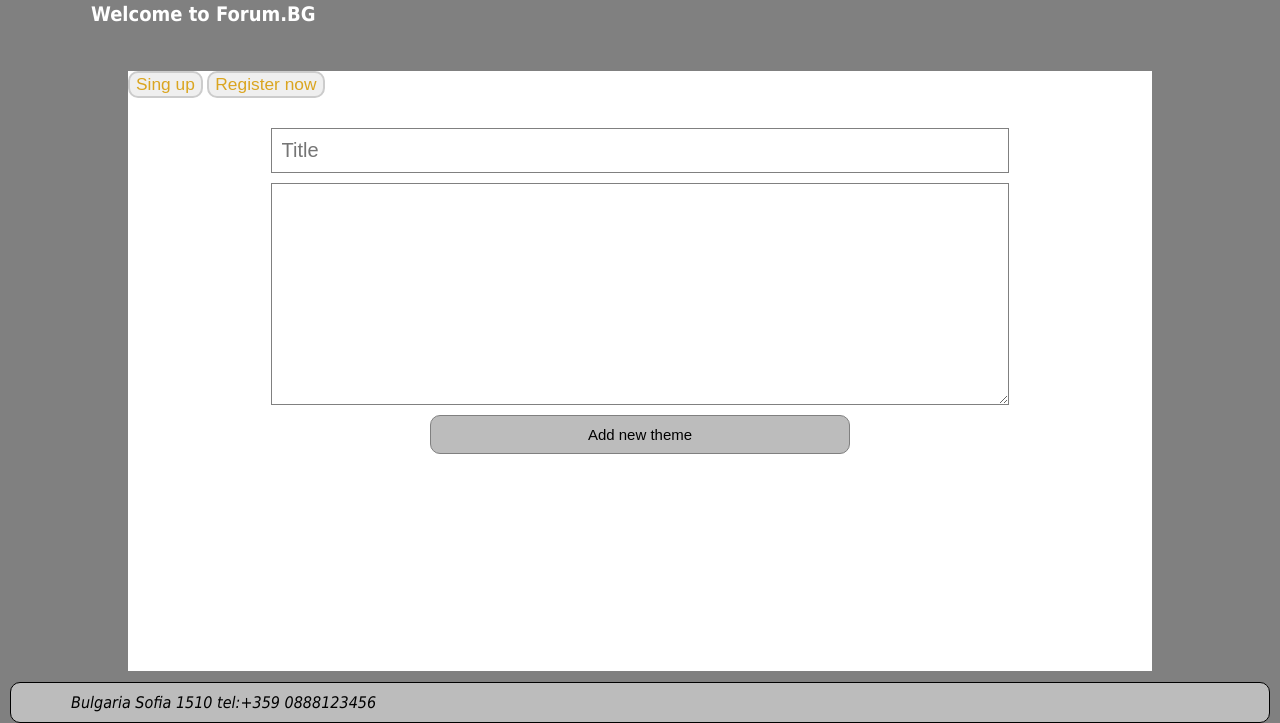
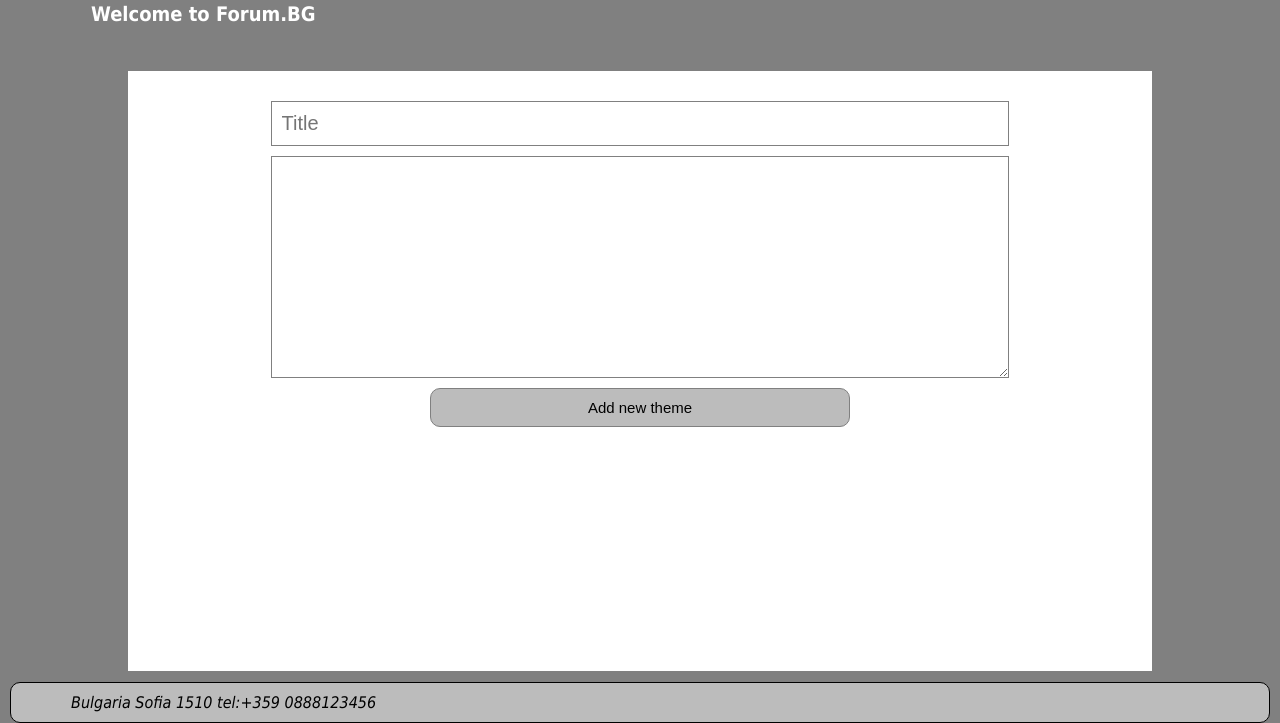
Before and after one commit to rafailov/PHP-Teamwork-Forum, a PHP site: page / in a window 1280 px wide. Shown: the part 256-979 px from the top of the page. Run offline with PHP 8.4, Linux system fonts and the light colour scheme.

Commit message:
Remove repeating elements

```diff
--- a/index.php
+++ b/index.php
@@ -20,12 +20,6 @@
 
 		<section>
 			<div id="wrapper">
-				<button>
-					<a href="forum-Login.php">Sing up</a>
-				</button>
-				<button>
-					<a href="forum-Registration.php">Register now</a>
-				</button>
 				<form method="post">
 				<input type="text" name="title" placeholder="Title" id="title">
 				<textarea name="content"></textarea>
```
